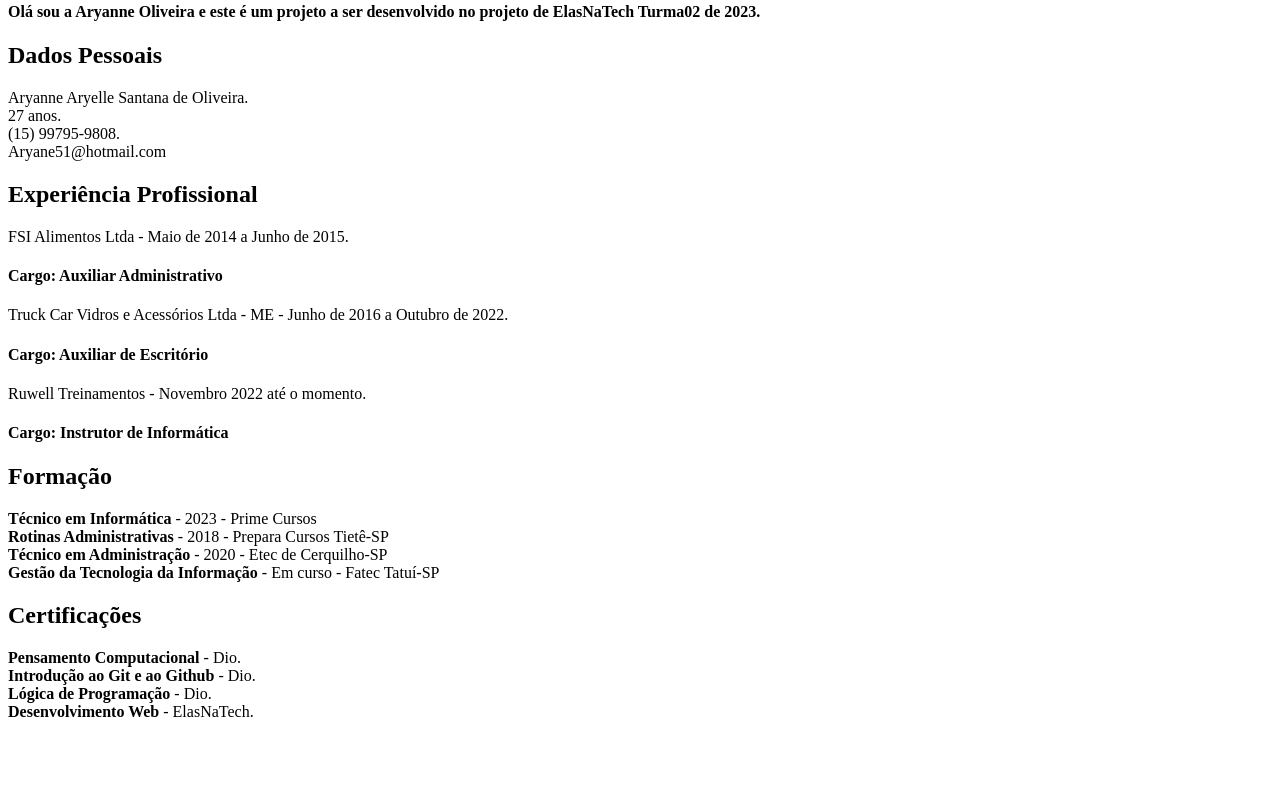
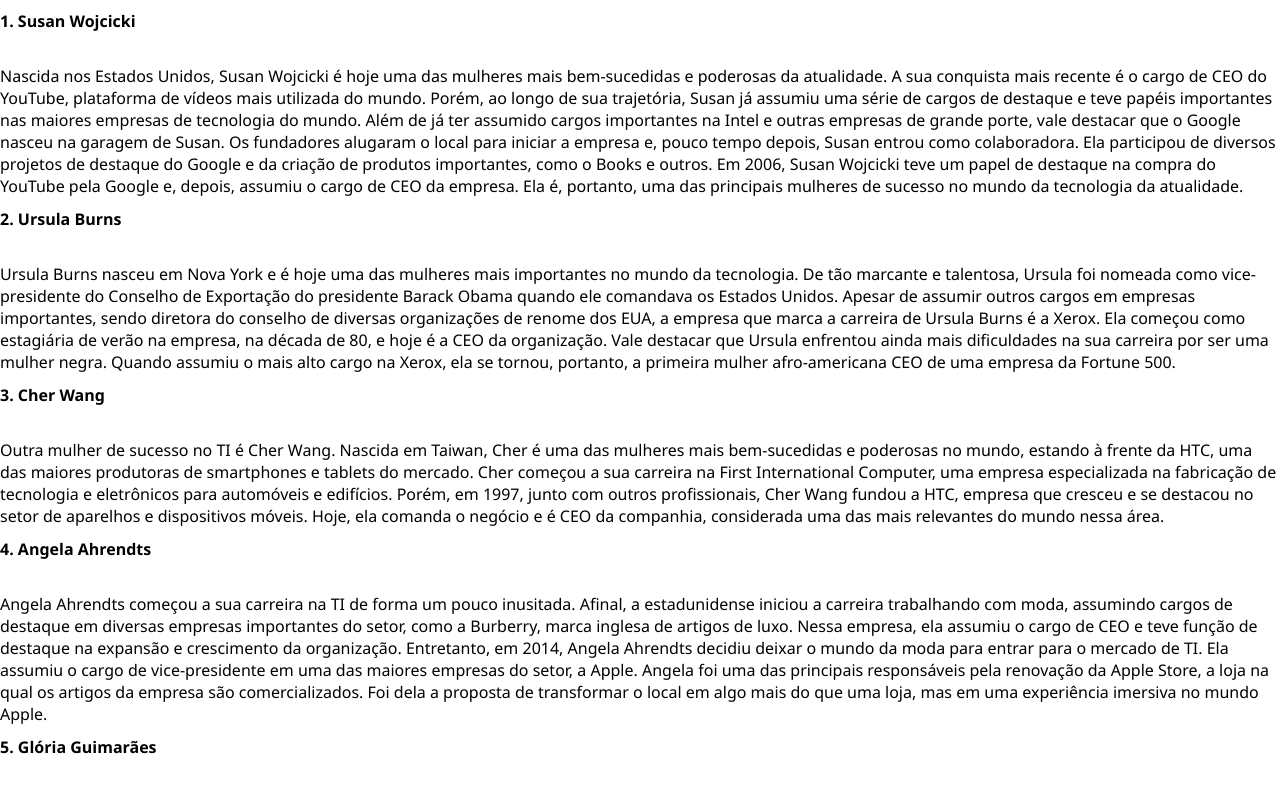
Before and after one commit to AryanneAryelle/ElasNaTech, a plain HTML site: page index.html in a window 1280 px wide. Shown: the part 77-866 px from the top of the page. Before the commit the page ends 806 px from the top, so only its background shows below. Drawn offline with Linux system fonts and the light colour scheme.

Commit message:
Desafio Mulheres na TI

```diff
--- /dev/null
+++ b/estilo.css
@@ -0,0 +1,29 @@
+*{
+	margin: 0px ;
+	padding: 0px;
+}
+
+body
+{
+	font-family:'Segoe UI', Tahoma, Geneva, Verdana, sans-serif;
+}
+
+h1
+{
+    text-align: center;
+}
+
+h2
+{
+    text-align: center;
+}
+
+h4
+{
+line-height: 275%;
+}
+
+h3
+{
+line-height: 275%;
+}
--- a/index.html
+++ b/index.html
@@ -3,40 +3,51 @@
 <head>
     <meta charset="UTF-8">
     <meta name="viewport" content="width=device-width, initial-scale=1.0">
-    <title>ElasNaTech</title>
-    <link rel="stylesheet" href="CSS/style.css">
+    <title>Mulheres na TI</title>
+    <link rel="stylesheet" href="estilo.css">
+
 </head>
 <body>
-    <h1>Currículo</h1>
-        <h4>Olá sou a Aryanne Oliveira e este é um projeto a ser desenvolvido no projeto de ElasNaTech Turma02 de 2023.</h4>
-             <h2>Dados Pessoais</h2>
-                Aryanne Aryelle Santana de Oliveira.
-                    <br>27 anos.
-                        <br>(15) 99795-9808.
-                            <br>Aryane51@hotmail.com
-                                <h2>Experiência Profissional</h2>
-                                        FSI Alimentos Ltda - Maio de 2014 a Junho de 2015.
-                                            <h4>Cargo: Auxiliar Administrativo</h4>
-                                                Truck Car Vidros e Acessórios Ltda - ME - Junho de 2016 a Outubro de 2022.
-                                                    <h4>Cargo: Auxiliar de Escritório</h4>
-                                                        Ruwell Treinamentos - Novembro 2022 até o momento.
-                                                            <h4>Cargo: Instrutor de Informática</h4>
-                                                                 <h2>Formação</h2>
-                                                                    <strong> Técnico em Informática  </strong>- 2023 - Prime Cursos
-                                                                        <br> <strong>Rotinas Administrativas</strong> - 2018 - Prepara Cursos Tietê-SP
-                                                                            <br> <strong>Técnico em Administração</strong> - 2020 - Etec de Cerquilho-SP
-                                                                                <br> <strong>Gestão da Tecnologia da Informação</strong> - Em curso - Fatec Tatuí-SP <br>
-                                                                                    <h2>Certificações</h2>
-                                                                                    <strong> Pensamento Computacional </strong> - Dio.
-                                                                                        <strong> <br>Introdução ao Git e ao Github </strong> - Dio.
-                                                                                            <strong> <br>Lógica de Programação </strong> - Dio.
-                                                                                                <strong> <br>Desenvolvimento Web </strong> - ElasNaTech.
+    <h1>O poder da mulher</h1>
+    <h2>Mulheres de sucesso no TI- conheça 6 delas para se inspirar</h2>
 
+    <h4> 1. Susan Wojcicki</h4> <br>
+        Nascida nos Estados Unidos, Susan Wojcicki é hoje uma das mulheres mais bem-sucedidas e poderosas da atualidade. A sua conquista mais recente é o cargo de CEO do YouTube, plataforma de vídeos mais utilizada do mundo. Porém, ao longo de sua trajetória, Susan já assumiu uma série de cargos de destaque e teve papéis importantes nas maiores empresas de tecnologia do mundo.
 
+        Além de já ter assumido cargos importantes na Intel e outras empresas de grande porte, vale destacar que o Google nasceu na garagem de Susan. Os fundadores alugaram o local para iniciar a empresa e, pouco tempo depois, Susan entrou como colaboradora. Ela participou de diversos projetos de destaque do Google e da criação de produtos importantes, como o Books e outros.
+
+        Em 2006, Susan Wojcicki teve um papel de destaque na compra do YouTube pela Google e, depois, assumiu o cargo de CEO da empresa. Ela é, portanto, uma das principais mulheres de sucesso no mundo da tecnologia da atualidade.
+
+    <h4> 2. Ursula Burns</h4> <br>
+        Ursula Burns nasceu em Nova York e é hoje uma das mulheres mais importantes no mundo da tecnologia. De tão marcante e talentosa, Ursula foi nomeada como vice-presidente do Conselho de Exportação do presidente Barack Obama quando ele comandava os Estados Unidos.
+
+        Apesar de assumir outros cargos em empresas importantes, sendo diretora do conselho de diversas organizações de renome dos EUA, a empresa que marca a carreira de Ursula Burns é a Xerox. Ela começou como estagiária de verão na empresa, na década de 80, e hoje é a CEO da organização.
+
+        Vale destacar que Ursula enfrentou ainda mais dificuldades na sua carreira por ser uma mulher negra. Quando assumiu o mais alto cargo na Xerox, ela se tornou, portanto, a primeira mulher afro-americana CEO de uma empresa da Fortune 500.
+
+    <h4> 3. Cher Wang</h4> <br>
+        Outra mulher de sucesso no TI é Cher Wang. Nascida em Taiwan, Cher é uma das mulheres mais bem-sucedidas e poderosas no mundo, estando à frente da HTC, uma das maiores produtoras de smartphones e tablets do mercado.
+
+        Cher começou a sua carreira na First International Computer, uma empresa especializada na fabricação de tecnologia e eletrônicos para automóveis e edifícios. Porém, em 1997, junto com outros profissionais, Cher Wang fundou a HTC, empresa que cresceu e se destacou no setor de aparelhos e dispositivos móveis. Hoje, ela comanda o negócio e é CEO da companhia, considerada uma das mais relevantes do mundo nessa área.
+
+    <h4> 4. Angela Ahrendts</h4> <br>
+        Angela Ahrendts começou a sua carreira na TI de forma um pouco inusitada. Afinal, a estadunidense iniciou a carreira trabalhando com moda, assumindo cargos de destaque em diversas empresas importantes do setor, como a Burberry, marca inglesa de artigos de luxo. Nessa empresa, ela assumiu o cargo de CEO e teve função de destaque na expansão e crescimento da organização.
+
+        Entretanto, em 2014, Angela Ahrendts decidiu deixar o mundo da moda para entrar para o mercado de TI. Ela assumiu o cargo de vice-presidente em uma das maiores empresas do setor, a Apple. Angela foi uma das principais responsáveis pela renovação da Apple Store, a loja na qual os artigos da empresa são comercializados. Foi dela a proposta de transformar o local em algo mais do que uma loja, mas em uma experiência imersiva no mundo Apple.
+
+    <h4> 5. Glória Guimarães</h4> <br>
+        Não é só nos outros países que as mulheres se destacam na TI. No Brasil também contamos com mulheres que revolucionaram a área e foram capazes de superar inúmeros obstáculos, liderando projetos de impacto e atingindo novos patamares.
+
+        Uma delas é Glória Guimarães. Ela começou a sua carreira na TI do Banco do Brasil, mas um de seus cargos de maior destaque foi o de diretora-presidente do Serpro. O Serpro é a maior empresa pública de prestação de serviços de TI e Glória foi a única mulher a atingir um cargo tão alto na organização. Hoje ela é vice-presidente da Banking Capgemini.
+
+    <h4> 6. Camila Achutti</h4>  <br>
+        Outra brasileira importante no setor de tecnologia e que promete conquistar ainda mais espaço ao longo da sua carreira é Camila Achutti. Ela é uma das principais promotoras da inserção das mulheres no mercado da tecnologia no Brasil e, hoje, é fundadora e CEO da Mastertech, uma escola de pensamento digital e ágil que vem ganhando destaque.
+
+        No início da sua carreira, Camila viajou o Brasil para ensinar programação a outras mulheres, promovendo o conhecimento e ajudando essas mulheres a se inserirem na área. Com a experiência, decidiu criar a Mastertech, uma plataforma de educação em tecnologia capaz de escalar o seu projeto inicial.
+
+        Camila Achutti saiu na lista da Forbes como under30 em Tecnologia e Educação e já conquistou o prêmio Women of Vision, sendo a primeira estudante da América Latina a recebê-lo.
+
+    <h3>Conclusão</h3> <em>
+        As mulheres de sucesso no TI são inspiração para outras mulheres que também querem se inserir na área. Porém, para além da inspiração, elas também “quebram o teto de vidro”, atuando ativamente para trazer ainda mais mulheres para a área e para desbloquear uma série de barreiras impostas ao longo do tempo. Portanto, aproveite a história dessas mulheres incríveis e comece, agora mesmo, a investir na sua própria formação para conquistar os seus sonhos.
 </body>
-
-
-
-
-
 </html>
```
